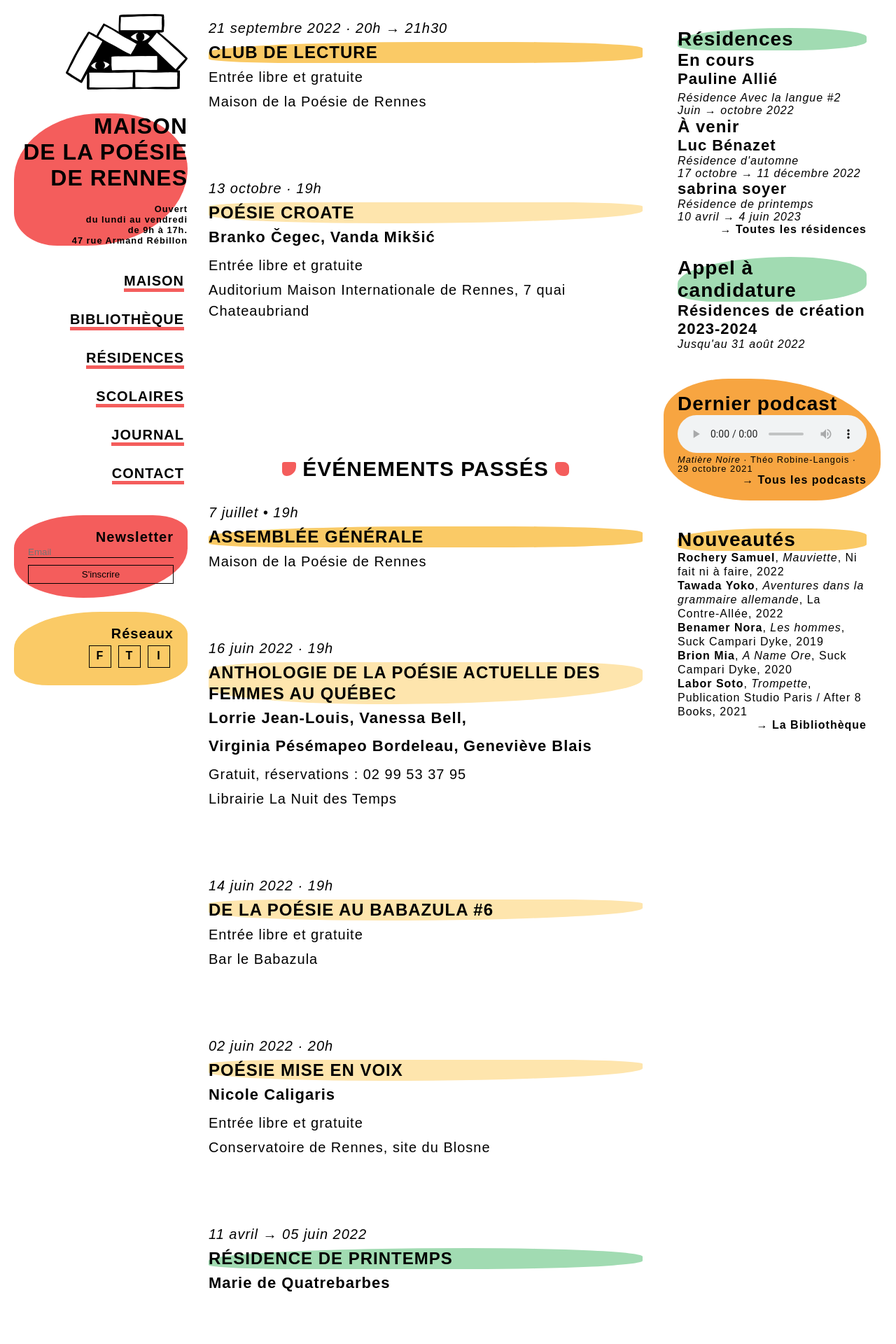
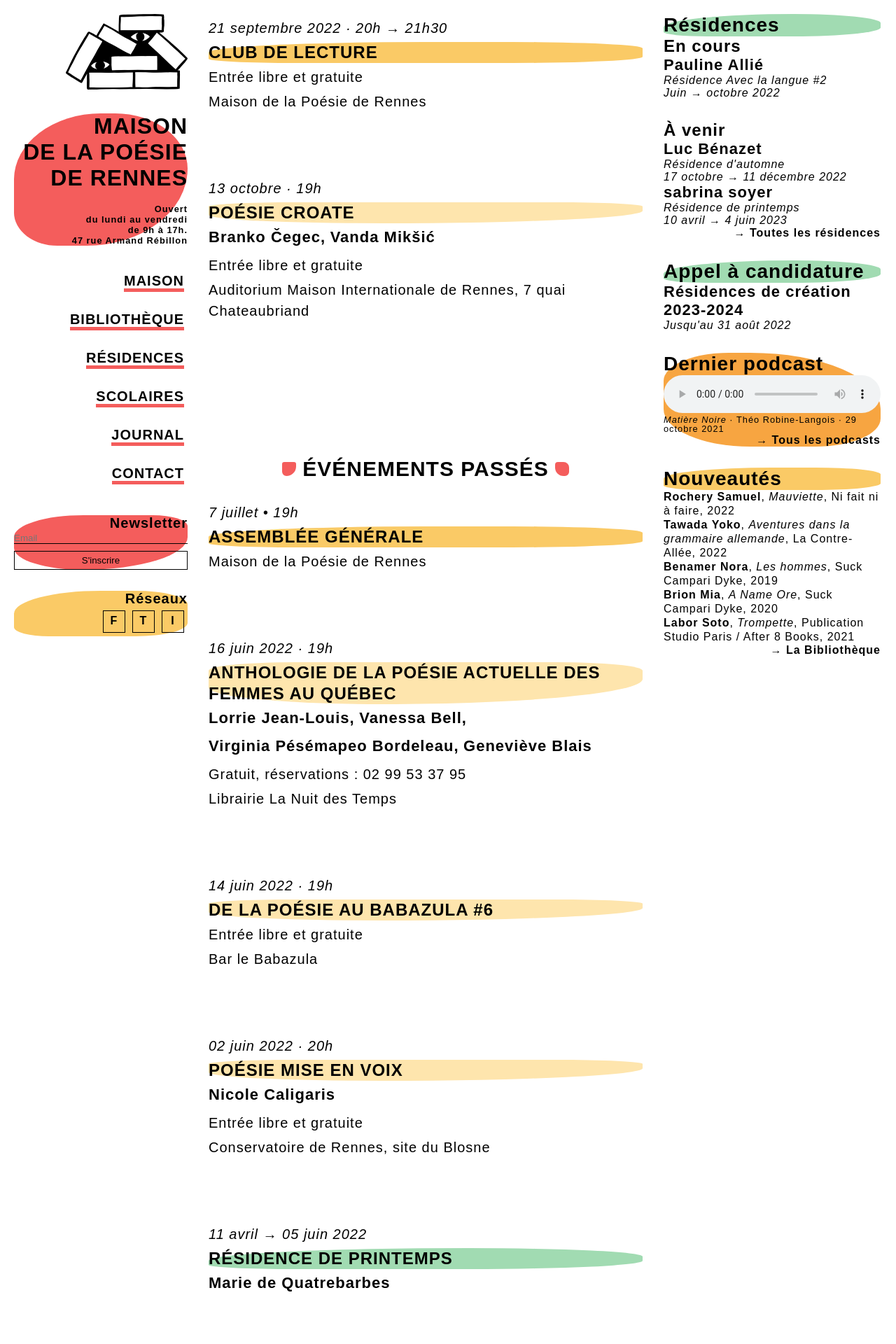
Before and after one commit to PQuod/MaisondelaPoesiedeRennes, a Jekyll site: the page built from index.markdown, in a window 1280 px wide. Shown: the top 1920 px of the page at 70% size. Built offline with Jekyll 4.4.1, drawn with Linux system fonts in a browser that asks for light colours; some web fonts are replaced; a script that is not in the unit is left out.

Commit message:
cleaning actus code

```diff
--- a/_includes/actus.html
+++ b/_includes/actus.html
@@ -1,5 +1,4 @@
 <div class="encart">
-  <div class="encart_res">
     <h2 class="color_res">Résidences</h2>
     <!-- Sélection des posts de résidence (scolaire ou non)-->
     {% assign sorted2 = site.posts | sort: 'date_debut' %}
@@ -7,18 +6,20 @@
       {% if post.categories contains "residence" or post.categories contains "residence_scolaire" %}
         {% include scripts/dates.html %}
         {% if debutdate <= nowdate and findate >= nowdate %}
+        <div class="encart_res">
           <h3 class="encart_titre">En cours</h3>
           <a href="{{ post.url }}">
             <h4 class="encart_artiste">{{ post.artiste }}</h4>
           </a>
-          <div class="event_dates actu_res">{{ post.title }}<br>{{ post.dates_publiees }}</div>
+          <div class="event_dates">{{ post.title }}<br>{{ post.dates_publiees }}</div>
+        </div>
         {% endif %}
         {% if debutdate >= nowdate %}
         <h3 class="encart_titre prems">À venir</h3>
         <a href="{{ post.url }}">
             <h4>{{ post.artiste }}</h4>
         </a>
-        <div class="event_dates actu_res">{{ post.title }}<br>{{ post.dates_publiees }}</div>
+        <div class="event_dates">{{ post.title }}<br>{{ post.dates_publiees }}</div>
         {% endif %}
       {% endif %}
     {% endfor %}
@@ -36,7 +37,6 @@
     {% endfor %}
   </div>
 
-</div>
 <!-- Dernier podcast (posts dans la catégorie podcasts)-->
 {% assign sortedpod = site.categories.podcast | sort: 'date_debut' | reverse %}
 {% for post in sortedpod limit:1 %}
--- a/_sass/minima/_layout.scss
+++ b/_sass/minima/_layout.scss
@@ -156,19 +156,11 @@
 }
 
 .encart{
-  padding:20px;
-  margin-bottom:20px;
-}
-
-.encart_res:not(:last-of-type){
   margin-bottom:var(--line-height);
 }
 
-
-
-
-.encart_artiste{
-    margin-bottom:5px;
+.encart_res{
+  margin-bottom:var(--line-height);
 }
 
 .encart_infos{
```
